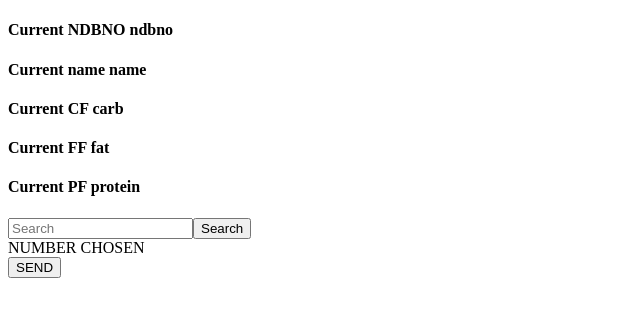
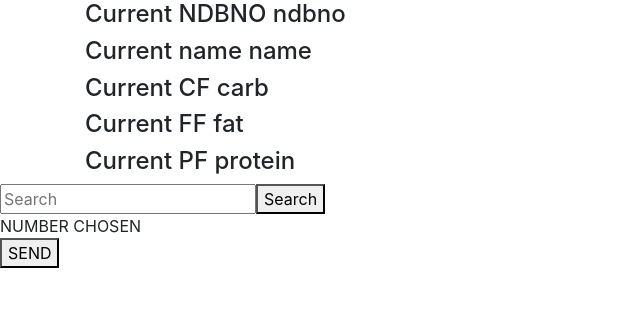
Before and after one commit to JunoK95/nbdNutritionApplication, a Next.js app: page / in a window 1280 px wide. Shown: the top 316 px of the page, without its empty margins (0-640 px from the left). Built offline with nearby package versions, Linux system fonts and the light colour scheme.

Commit message:
added bootstrap

```diff
--- a/components/FoodSearcher.js
+++ b/components/FoodSearcher.js
@@ -21,9 +21,8 @@ class FoodSearcher extends React.Component{
     //Change Global State Context API
     changeContext = (ndbno, dispatch) => {
         event.preventDefault();
-        console.log(ndbno , dispatch)
+        if (this.state.selectedndbno != null){
             const apiLink = "https://api.nal.usda.gov/ndb/V2/reports?"+"ndbno="+String(ndbno)+"&type=b&format=json&api_key=rAebodHVqSo7XtWRjjcs32d57qAVUYMSwP8muiwK"
-        console.log(apiLink)
             fetch(apiLink)
                 .then(response => response.json())
                 .then(data =>
@@ -36,8 +35,14 @@ class FoodSearcher extends React.Component{
                             fatFactor: data.foods[0].food.nutrients[2].value,
                             proteinFactor: data.foods[0].food.nutrients[1].value
                             }
+                        })
+                    )
+
         }
-            )  )
+        else{
+            console.log("no value chosen")
+        }
+
     }
 
     handleChange = (event) => {
--- a/components/NutritionDisplay.js
+++ b/components/NutritionDisplay.js
@@ -6,7 +6,7 @@ class NutritionDisplay extends React.Component{
             <Consumer>
                 { value => {
                     return(
-                        <div>
+                        <div className='container'>
                             <h4>
                                 Current NDBNO {value.ndbno}
                             </h4>
--- a/next.config.js
+++ b/next.config.js
@@ -1,22 +1,2 @@
-/* require('dotenv').config()
-
-const path = require('path')
-const Dotenv = require('dotenv-webpack')
-
-module.exports = {
-  webpack: config => {
-    config.plugins = config.plugins || []
-
-    config.plugins = [
-      ...config.plugins,
-
-      // Read the .env file
-      new Dotenv({
-        path: path.join(__dirname, '.env'),
-        systemvars: true
-      })
-    ]
-
-    return config
-  }
-} */
+const withCSS = require('@zeit/next-css')
+module.exports = withCSS({/* my next config */})
--- a/pages/index.js
+++ b/pages/index.js
@@ -1,8 +1,10 @@
 import App from "../components/App.js"
 import { Provider } from "../context.js";
+import 'bootstrap/dist/css/bootstrap.min.css';
 
 function Index(){
     return (
+
         <Provider>
             <App />
         </Provider>
```
Also changed, not shown: package.json (+6 -2 lines), 1 other file (tests, documents, lock files or other folders). Lines whose indentation alone changed are shown as unchanged.
